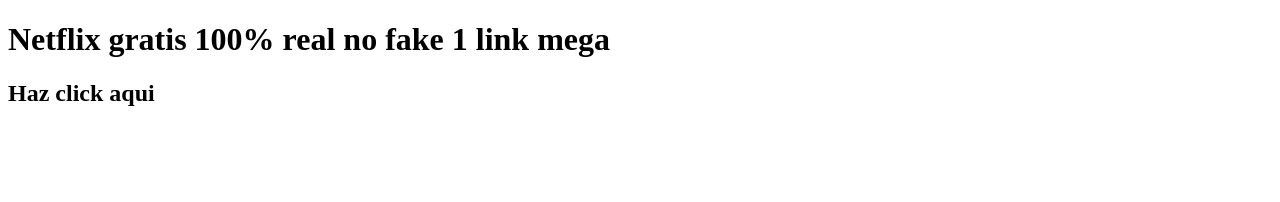
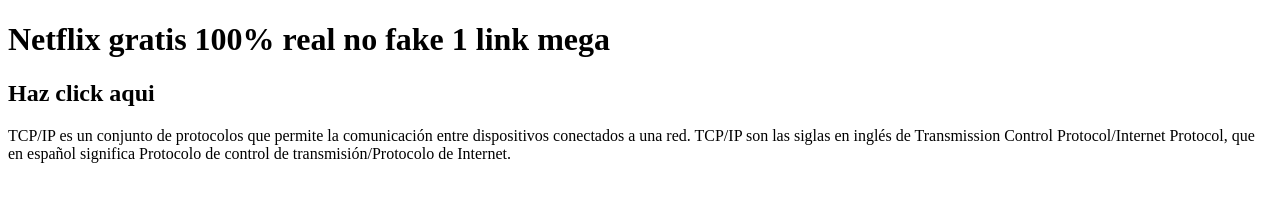
Before and after one commit to JoshuaBarrantesMena/TCP-IP-Protocol, a plain HTML site: page index.html in a window 1280 px wide. Drawn offline with Linux system fonts and the light colour scheme.

Commit message:
add P tag

```diff
--- a/index.html
+++ b/index.html
@@ -8,5 +8,9 @@
 <body>
     <h1>Netflix gratis 100% real no fake 1 link mega</h1>
     <h2>Haz click aqui</h2>
+
+    <p>
+        TCP/IP es un conjunto de protocolos que permite la comunicación entre dispositivos conectados a una red. TCP/IP son las siglas en inglés de Transmission Control Protocol/Internet Protocol, que en español significa Protocolo de control de transmisión/Protocolo de Internet.
+    </p>
 </body>
 </html>
```
